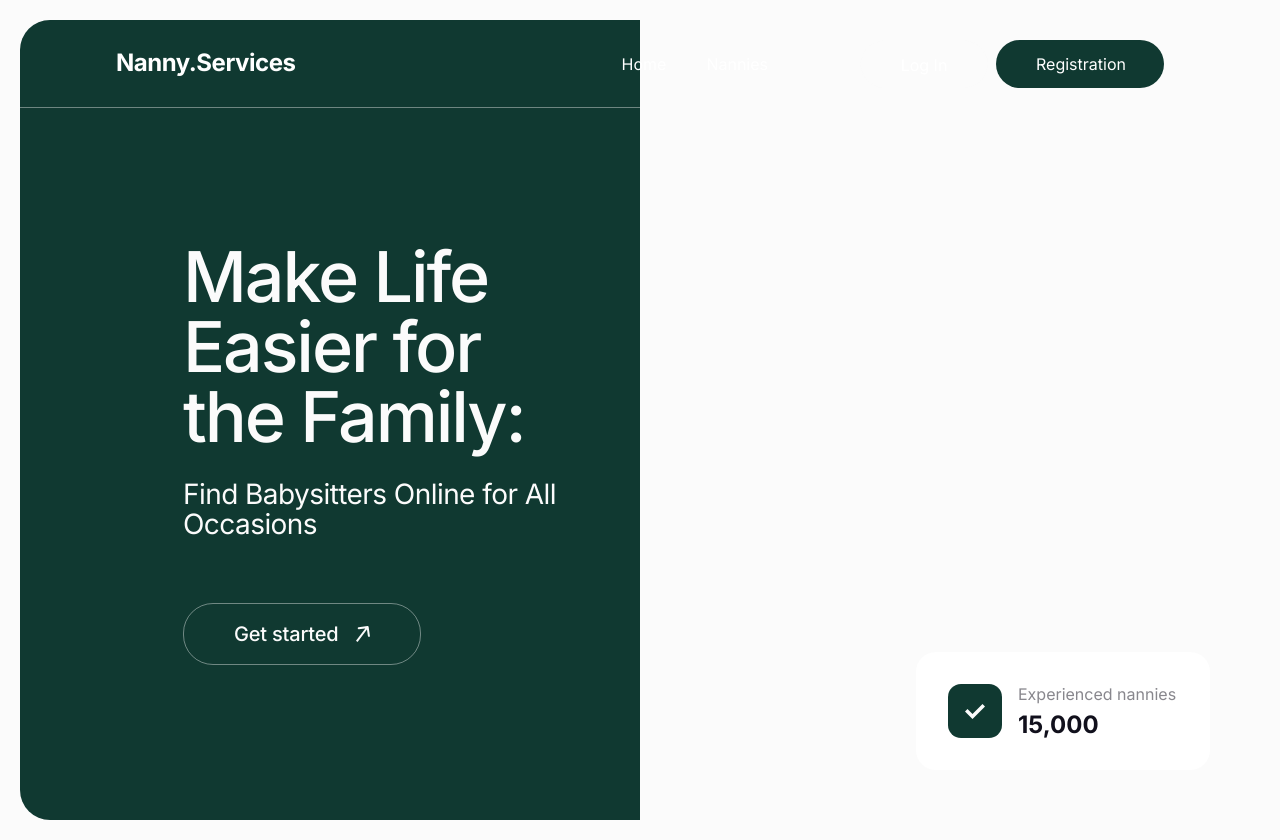
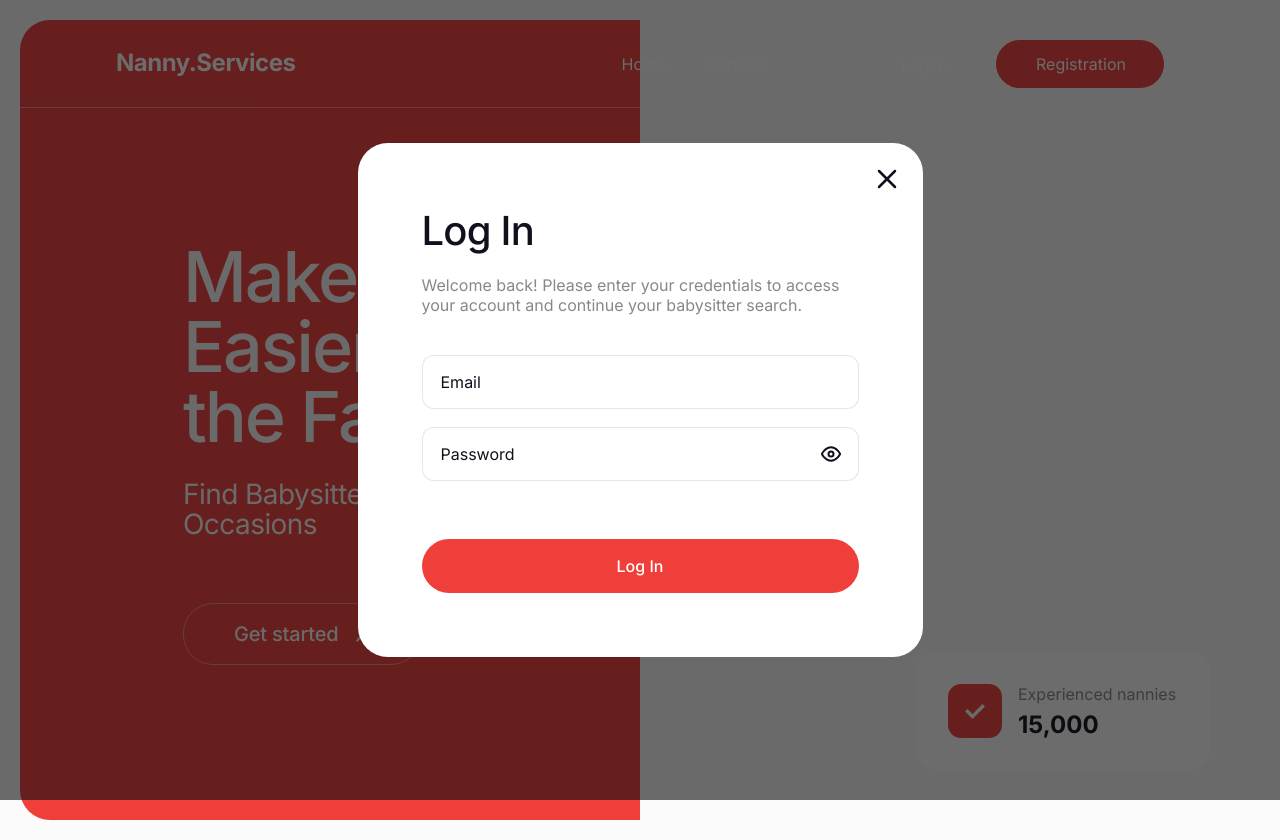
Before and after one commit to id753/nannies-service, a Next.js app: page / in a window 1280 px wide. Both pictures are taken after a click on the button "Log In". Built offline with nearby package versions, Linux system fonts and the light colour scheme.

Commit message:
Add modal for login

```diff
--- a/app/globals.css
+++ b/app/globals.css
@@ -1,6 +1,8 @@
 :root {
-  --main: #103931;
+  --main: #f03f3b;
   --white: #fbfbfb;
+
+  --hover: rgba(240, 63, 59, 0.2);
 
   /* --gray: #8d929a; */
   /* --gray-light: #dadde1; */
@@ -8,7 +10,6 @@
   /* --inputs: #f7f7f7; */
 
   /* --button: #3470ff; */
-  /* --button-hover: #0b44cd; */
   /* --light-blue: #00aad4; */
   /* --bg: #f5f5f5; */
 
--- a/components/Header/Header.tsx
+++ b/components/Header/Header.tsx
@@ -1,7 +1,15 @@
+"use client";
+
 import Link from "next/link";
 import css from "./Header.module.css";
+import { useState } from "react";
+import Modal from "../Modal/Modal";
 
 const Header = () => {
+  const [isModalOpen, setIsModalOpen] = useState(false);
+  const openModal = () => setIsModalOpen(true);
+  const closeModal = () => setIsModalOpen(false);
+
   return (
     <header className={css.header}>
       <div className={css.container}>
@@ -28,7 +36,11 @@ const Header = () => {
             </ul>
           </nav>
           <div className={css.authButtons}>
-            <button className={css.loginBtn}>Log In</button>
+            <button className={css.loginBtn} onClick={openModal}>
+              Log In
+            </button>
+            {/* Условие: если true — показываем модалку */}
+            {isModalOpen && <Modal onClose={closeModal} />}
             <button className={css.regBtn}>Registration</button>
           </div>
         </div>
--- a/components/Icons/Icons.tsx
+++ b/components/Icons/Icons.tsx
@@ -38,3 +38,146 @@ export const ArrowIcon = ({ className }: IconProps) => {
     </svg>
   );
 };
+export const ArrowRightIcon = ({ className }: IconProps) => {
+  return (
+    <svg
+      width="20"
+      height="15"
+      viewBox="0 0 20 15"
+      fill="none"
+      xmlns="http://www.w3.org/2000/svg"
+    >
+      <path
+        d="M18.7339 7.94643C19.1176 7.54915 19.1065 6.91608 18.7093 6.53243L12.2352 0.28051C11.8379 -0.103139 11.2048 -0.0920886 10.8212 0.305192C10.4375 0.702472 10.4486 1.33554 10.8459 1.71919L16.6006 7.27646L11.0433 13.0312C10.6597 13.4285 10.6707 14.0615 11.068 14.4452C11.4653 14.8288 12.0984 14.8178 12.482 14.4205L18.7339 7.94643ZM0.0347864 8.56577L18.032 8.25162L17.9971 6.25193L-0.000118444 6.56607L0.0347864 8.56577Z"
+        fill="#FBFBFB"
+      />
+    </svg>
+  );
+};
+export const CloseIcon = ({ className }: IconProps) => {
+  return (
+    <svg
+      width="32"
+      height="32"
+      viewBox="0 0 32 32"
+      fill="none"
+      xmlns="http://www.w3.org/2000/svg"
+    >
+      <path
+        d="M24 8L8 24"
+        stroke="#11101C"
+        stroke-width="2.5"
+        stroke-linecap="round"
+        stroke-linejoin="round"
+      />
+      <path
+        d="M8 8L24 24"
+        stroke="#11101C"
+        stroke-width="2.5"
+        stroke-linecap="round"
+        stroke-linejoin="round"
+      />
+    </svg>
+  );
+};
+
+export const HeartIcon = ({ isFavorite, className }: IconProps) => {
+  return (
+    <svg
+      width="26"
+      height="26"
+      viewBox="0 0 26 26"
+      fill="none"
+      xmlns="http://www.w3.org/2000/svg"
+    >
+      {isFavorite ? (
+        /* ЗАЛИТОЕ СЕРДЦЕ  */
+        <path
+          d="M22.5766 4.99419C22.0233 4.44061 21.3663 4.00147 20.6433 3.70187C19.9202 3.40226 19.1452 3.24805 18.3625 3.24805C17.5798 3.24805 16.8047 3.40226 16.0817 3.70187C15.3586 4.00147 14.7016 4.44061 14.1483 4.99419L13 6.14252L11.8516 4.99419C10.734 3.87652 9.21809 3.24863 7.63747 3.24863C6.05685 3.24863 4.54097 3.87652 3.4233 4.99419C2.30563 6.11186 1.67773 7.62774 1.67773 9.20836C1.67773 10.789 2.30563 12.3049 3.4233 13.4225L4.57163 14.5709L13 22.9992L21.4283 14.5709L22.5766 13.4225C23.1302 12.8692 23.5693 12.2122 23.869 11.4892C24.1686 10.7661 24.3228 9.99105 24.3228 9.20836C24.3228 8.42566 24.1686 7.65064 23.869 6.92756C23.5693 6.20448 23.1302 5.54751 22.5766 4.99419Z"
+          fill="#F03F3B"
+          stroke="#F03F3B"
+          stroke-width="2"
+          stroke-linecap="round"
+          stroke-linejoin="round"
+        />
+      ) : (
+        /* КОНТУРНОЕ СЕРДЦЕ  */
+        <path
+          d="M22.5766 4.99419C22.0233 4.44061 21.3663 4.00147 20.6433 3.70187C19.9202 3.40226 19.1452 3.24805 18.3625 3.24805C17.5798 3.24805 16.8047 3.40226 16.0817 3.70187C15.3586 4.00147 14.7016 4.44061 14.1483 4.99419L13 6.14252L11.8516 4.99419C10.734 3.87652 9.21809 3.24863 7.63747 3.24863C6.05685 3.24863 4.54097 3.87652 3.4233 4.99419C2.30563 6.11186 1.67773 7.62774 1.67773 9.20836C1.67773 10.789 2.30563 12.3049 3.4233 13.4225L4.57163 14.5709L13 22.9992L21.4283 14.5709L22.5766 13.4225C23.1302 12.8692 23.5693 12.2122 23.869 11.4892C24.1686 10.7661 24.3228 9.99105 24.3228 9.20836C24.3228 8.42566 24.1686 7.65064 23.869 6.92756C23.5693 6.20448 23.1302 5.54751 22.5766 4.99419Z"
+          stroke="#11101C"
+          stroke-width="2"
+          stroke-linecap="round"
+          stroke-linejoin="round"
+        />
+      )}
+    </svg>
+  );
+};
+
+export const EyeOpenIcon = ({ className }: IconProps) => {
+  return (
+    <svg
+      width="20"
+      height="20"
+      viewBox="0 0 20 20"
+      fill="none"
+      xmlns="http://www.w3.org/2000/svg"
+    >
+      <g clip-path="url(#clip0_31_2517)">
+        <path
+          d="M0.833252 10.0002C0.833252 10.0002 4.16659 3.3335 9.99992 3.3335C15.8333 3.3335 19.1666 10.0002 19.1666 10.0002C19.1666 10.0002 15.8333 16.6668 9.99992 16.6668C4.16659 16.6668 0.833252 10.0002 0.833252 10.0002Z"
+          stroke="#11101C"
+          stroke-width="2"
+          stroke-linecap="round"
+          stroke-linejoin="round"
+        />
+        <path
+          d="M10 12.5C11.3807 12.5 12.5 11.3807 12.5 10C12.5 8.61929 11.3807 7.5 10 7.5C8.61929 7.5 7.5 8.61929 7.5 10C7.5 11.3807 8.61929 12.5 10 12.5Z"
+          stroke="#11101C"
+          stroke-width="2"
+          stroke-linecap="round"
+          stroke-linejoin="round"
+        />
+      </g>
+      <defs>
+        <clipPath id="clip0_31_2517">
+          <rect width="20" height="20" fill="white" />
+        </clipPath>
+      </defs>
+    </svg>
+  );
+};
+
+export const EyeCloseIcon = ({ className }: IconProps) => {
+  return (
+    <svg
+      width="20"
+      height="20"
+      viewBox="0 0 20 20"
+      fill="none"
+      xmlns="http://www.w3.org/2000/svg"
+    >
+      <g clip-path="url(#clip0_31_2514)">
+        <path
+          d="M14.9499 14.9502C13.5254 16.036 11.7908 16.6376 9.99992 16.6668C4.16659 16.6668 0.833252 10.0002 0.833252 10.0002C1.86983 8.06843 3.30753 6.38069 5.04992 5.05018M8.24992 3.53352C8.82353 3.39925 9.41081 3.33213 9.99992 3.33352C15.8333 3.33352 19.1666 10.0002 19.1666 10.0002C18.6607 10.9465 18.0575 11.8375 17.3666 12.6585M11.7666 11.7668C11.5377 12.0125 11.2617 12.2095 10.955 12.3461C10.6484 12.4828 10.3173 12.5562 9.98166 12.5622C9.64599 12.5681 9.31256 12.5063 9.00126 12.3806C8.68997 12.2549 8.40719 12.0677 8.16979 11.8303C7.9324 11.5929 7.74525 11.3101 7.61951 10.9988C7.49377 10.6875 7.43202 10.3541 7.43795 10.0184C7.44387 9.68276 7.51734 9.35172 7.65398 9.04506C7.79062 8.73839 7.98763 8.46239 8.23325 8.23352"
+          stroke="#11101C"
+          stroke-width="2"
+          stroke-linecap="round"
+          stroke-linejoin="round"
+        />
+        <path
+          d="M0.833252 0.833496L19.1666 19.1668"
+          stroke="#11101C"
+          stroke-width="2"
+          stroke-linecap="round"
+          stroke-linejoin="round"
+        />
+      </g>
+      <defs>
+        <clipPath id="clip0_31_2514">
+          <rect width="20" height="20" fill="white" />
+        </clipPath>
+      </defs>
+    </svg>
+  );
+};
--- /dev/null
+++ b/components/Modal/Modal.module.css
@@ -0,0 +1,116 @@
+.backdrop {
+  position: fixed;
+  top: 0;
+  left: 0;
+  width: 100vw;
+  height: 100vh;
+  background: rgba(11, 11, 11, 0.6);
+  display: flex;
+  justify-content: center;
+  align-items: center;
+  z-index: 1000;
+}
+.modal {
+  background: #ffffff;
+  border-radius: 30px;
+  padding: 64px;
+  width: 100%;
+  max-width: 565px;
+  position: relative;
+  box-sizing: border-box;
+}
+
+.closeBtn {
+  position: absolute;
+  top: 20px;
+  right: 20px;
+  background: none;
+  border: none;
+  cursor: pointer;
+  padding: 0;
+}
+
+.title {
+  font-family: var(--font-family);
+  font-weight: 500;
+  font-size: 40px;
+  line-height: 120%;
+  letter-spacing: -0.02em;
+  color: #11101c;
+  margin-bottom: 20px;
+}
+
+.text {
+  font-family: var(--font-family);
+  font-weight: 400;
+  font-size: 16px;
+  line-height: 125%;
+  color: rgba(17, 16, 28, 0.5);
+  margin-bottom: 40px;
+}
+
+.form {
+  display: flex;
+  flex-direction: column;
+  gap: 18px;
+  margin-top: 40px;
+}
+
+.input {
+  width: 100%;
+  padding: 16px 18px;
+  border: 1px solid rgba(17, 16, 28, 0.1);
+  border-radius: 12px;
+  /* padding: 16px 380px 16px 18px; */
+
+  font-family: var(--font-family);
+  font-weight: 400;
+  font-size: 16px;
+  line-height: 125%;
+  color: #11101c;
+}
+.input::placeholder {
+  font-family: var(--font-family);
+  font-weight: 400;
+  font-size: 16px;
+  line-height: 125%;
+  color: #11101c;
+  font-family: inherit;
+}
+.input:focus {
+  outline: none; /* Убирает синюю стандартную рамку браузера */
+  border-color: var(--main);
+}
+.inputWrapper {
+  position: relative;
+  width: 100%;
+}
+
+.iconInside {
+  position: absolute;
+  right: 18px;
+  top: 50%;
+  transform: translateY(-50%);
+  cursor: pointer;
+  display: flex;
+  align-items: center;
+}
+.submitBtn {
+  width: 100%;
+  padding: 16px;
+  background-color: var(--main);
+  color: #ffffff;
+  border: none;
+  border: 1px solid transparent;
+  border-radius: 30px;
+  font-size: 16px;
+  font-weight: 500;
+  cursor: pointer;
+  margin-top: 40px;
+}
+
+.submitBtn:hover {
+  background-color: var(--white);
+  color: var(--main);
+  border: 1px solid var(--main);
+}
--- /dev/null
+++ b/components/Modal/Modal.tsx
@@ -0,0 +1,54 @@
+import { ArrowIcon, CheckIcon, CloseIcon, EyeOpenIcon } from "../Icons/Icons";
+import css from "./Modal.module.css";
+import React from "react";
+
+interface ModalProps {
+  onClose: () => void;
+}
+
+const Modal = ({ onClose }: ModalProps) => {
+  return (
+    <div className={css.backdrop}>
+      <div className={css.modal}>
+        <button className={css.closeBtn}>
+          <CloseIcon />
+        </button>
+
+        <h2 className={css.title}>Log In</h2>
+        <p className={css.text}>
+          Welcome back! Please enter your credentials to access your account and
+          continue your babysitter search.
+        </p>
+
+        <form className={css.form}>
+          <div className={css.inputWrapper}>
+            <input
+              type="email"
+              name="Email"
+              placeholder="Email"
+              className={css.input}
+            />
+          </div>
+
+          <div className={css.inputWrapper}>
+            <input
+              type="password"
+              name="Password"
+              placeholder="Password"
+              className={css.input}
+            />
+            <span className={css.iconInside}>
+              <EyeOpenIcon />
+            </span>
+          </div>
+
+          <button type="submit" className={css.submitBtn}>
+            Log In
+          </button>
+        </form>
+      </div>
+    </div>
+  );
+};
+
+export default Modal;
```
